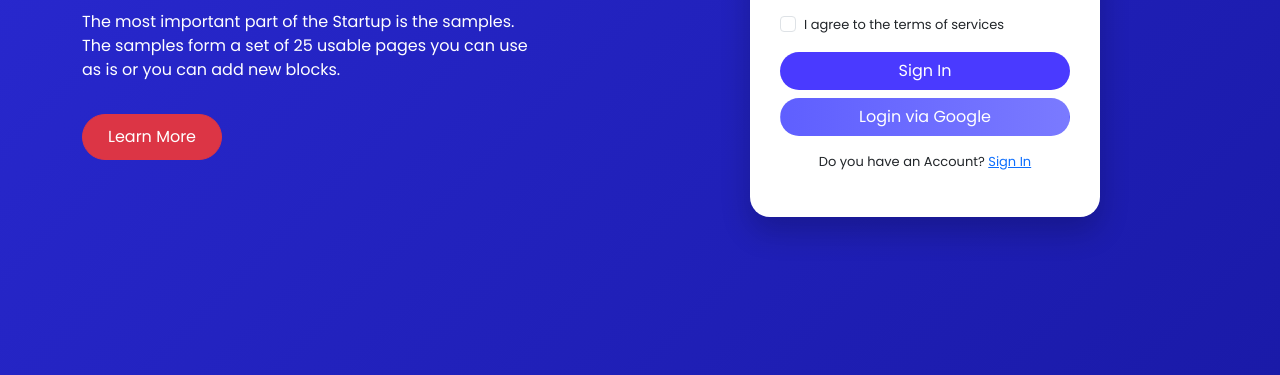
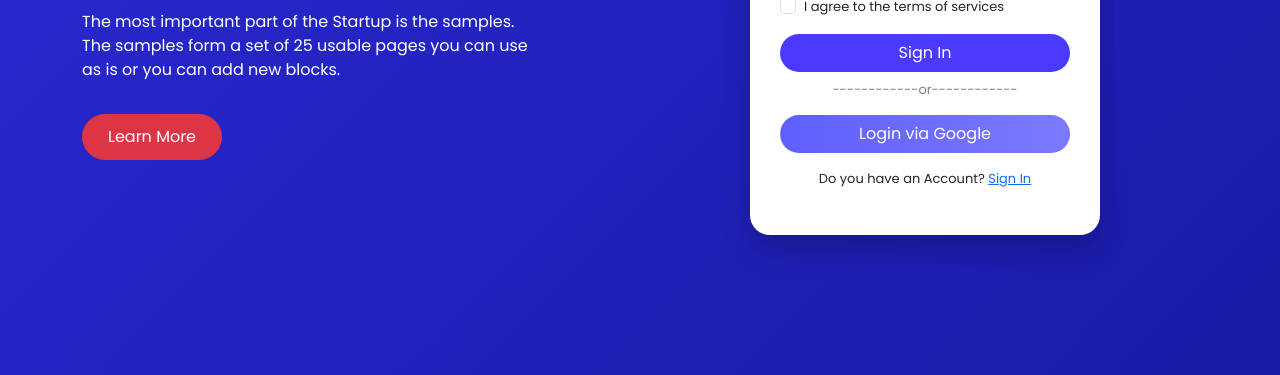
Before and after one commit to ShaliniR-2003/Landingpage, a plain HTML site: page index.html in a window 1280 px wide. Shown: the part 425-800 px from the top of the page. Drawn offline with nearby package versions, Linux system fonts and the light colour scheme.

Commit message:
initial commit

```diff
--- a/index.html
+++ b/index.html
@@ -53,7 +53,7 @@
         </h1>
 
         <p class="sub-text mt-4 mx-auto mx-md-0">
-          The most important part of the Startup is the samples.
+          The most important part of the Startup is the samples.<br>
           The samples form a set of 25 usable pages you can use as is
           or you can add new blocks.
         </p>
@@ -78,6 +78,9 @@
           </div>
 
           <button class="btn sign-btn w-100 mb-2">Sign In</button>
+          <p class=" text-center small-text" style="color: grey;">
+            ------------or------------
+          </p>
 
           <button class="btn google-btn w-100 mb-3">
             Login via Google
```
